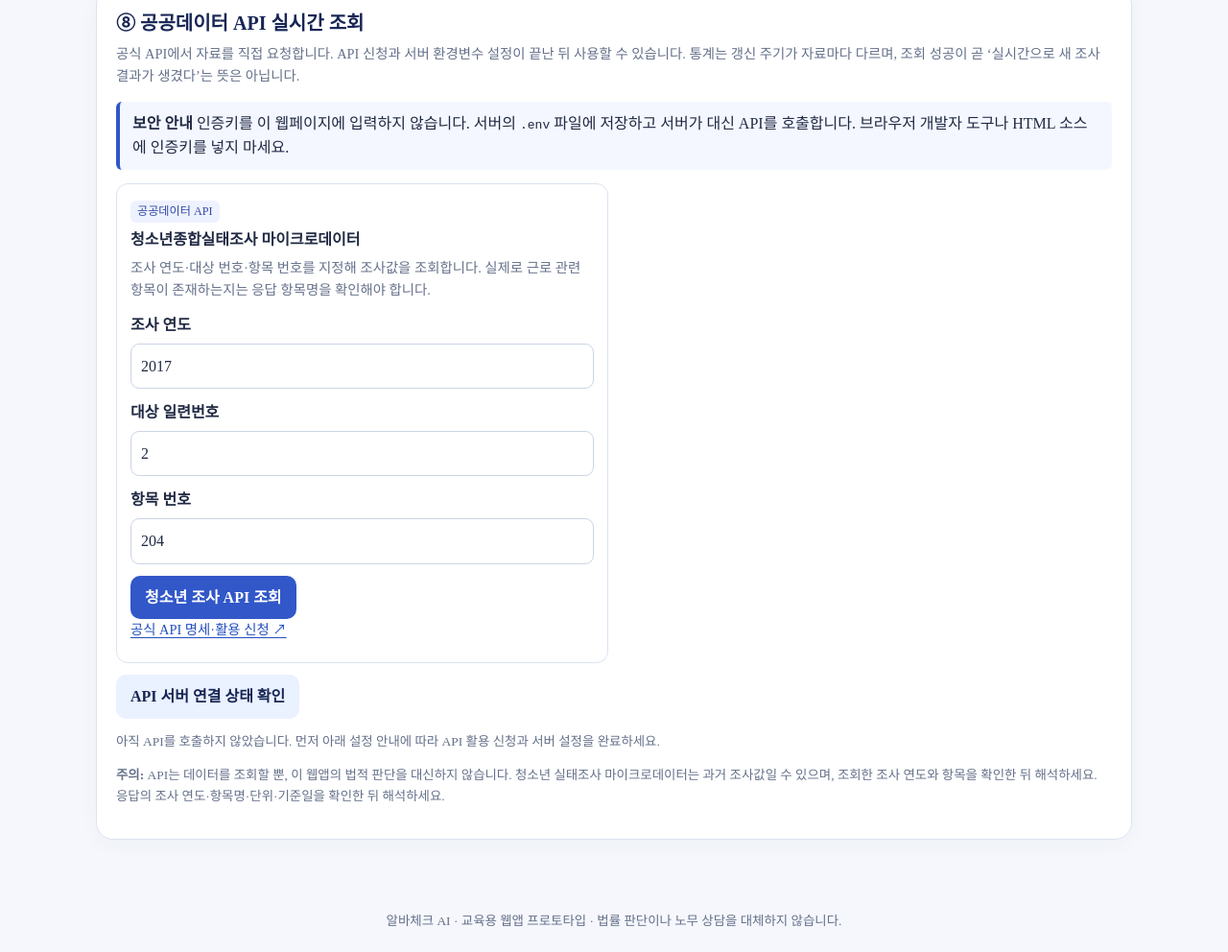
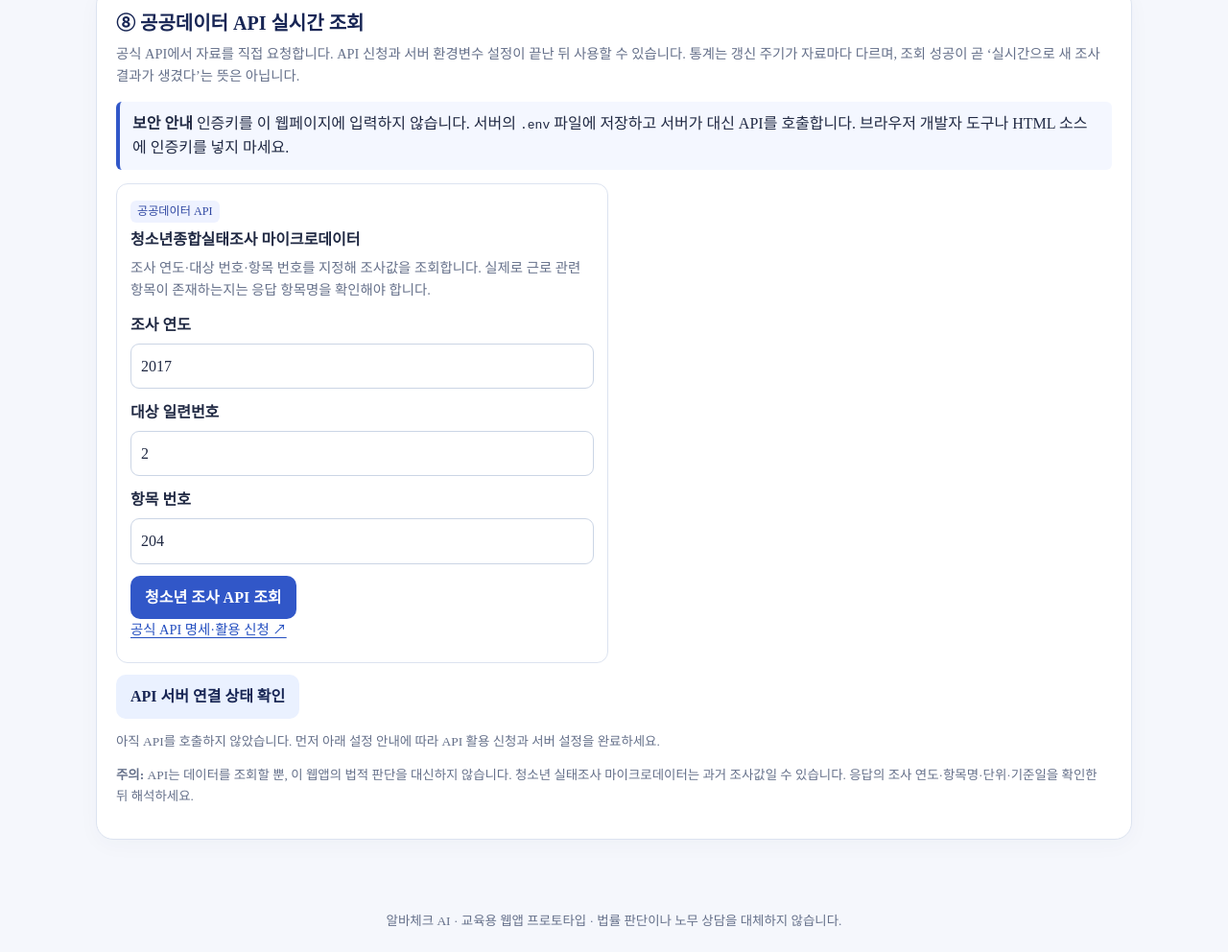
Before and after one commit to mj9198/-131313, a website: page index.html in a window 1280 px wide. Shown: the part 4368-5360 px from the top of the page at 96% size. Drawn offline with Linux system fonts and the light colour scheme.

Commit message:
Polish youth API notice after removing KOSIS section

```diff
--- a/index.html
+++ b/index.html
@@ -65,7 +65,7 @@
   <div class="btnrow"><button class="btn secondary" id="checkApiStatus">API 서버 연결 상태 확인</button></div>
   <p class="small" id="apiStatus" aria-live="polite">아직 API를 호출하지 않았습니다. 먼저 아래 설정 안내에 따라 API 활용 신청과 서버 설정을 완료하세요.</p>
   <div id="apiYouthResult" aria-live="polite"></div>
-  <p class="small"><strong>주의:</strong> API는 데이터를 조회할 뿐, 이 웹앱의 법적 판단을 대신하지 않습니다. 청소년 실태조사 마이크로데이터는 과거 조사값일 수 있으며, 조회한 조사 연도와 항목을 확인한 뒤 해석하세요. 응답의 조사 연도·항목명·단위·기준일을 확인한 뒤 해석하세요.</p>
+  <p class="small"><strong>주의:</strong> API는 데이터를 조회할 뿐, 이 웹앱의 법적 판단을 대신하지 않습니다. 청소년 실태조사 마이크로데이터는 과거 조사값일 수 있습니다. 응답의 조사 연도·항목명·단위·기준일을 확인한 뒤 해석하세요.</p>
 </section>
 
 </div></main><footer>알바체크 AI · 교육용 웹앱 프로토타입 · 법률 판단이나 노무 상담을 대체하지 않습니다.</footer>
```
